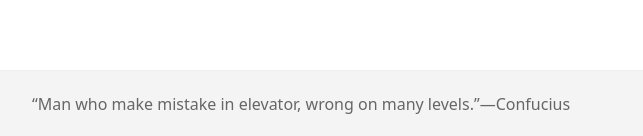
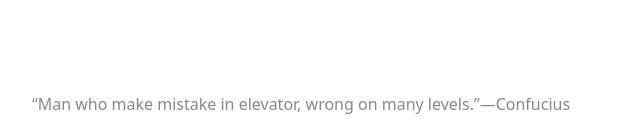
Before and after one commit to kbrgl/website, a Next.js app: page /zoom in a window 1280 px wide. Shown: the part 661-797 px from the top of the page, without its empty margins (303-946 px from the left). Built offline with nearby package versions, Linux system fonts and the light colour scheme; a web font is replaced by a local one.

Commit message:
Modify footer styling

```diff
--- a/components/footer.module.css
+++ b/components/footer.module.css
@@ -1,8 +1,6 @@
 .footer {
   padding: var(--xxs) 0;
 
-  color: var(--color-text-secondary);
-  background: var(--color-wash);
-  border-top: 1px solid var(--color-stroke);
+  color: var(--color-text-tertiary);
   font-size: var(--font-size-xs);
 }
```
